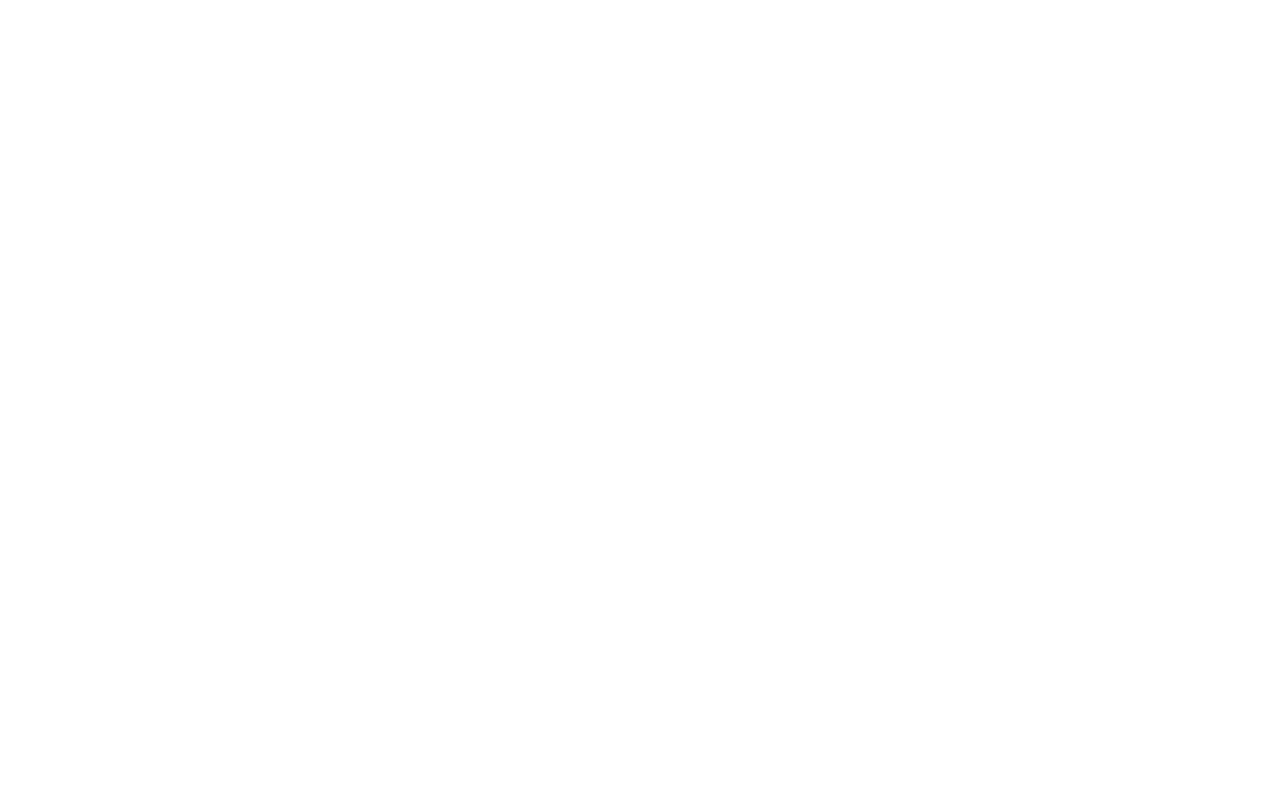
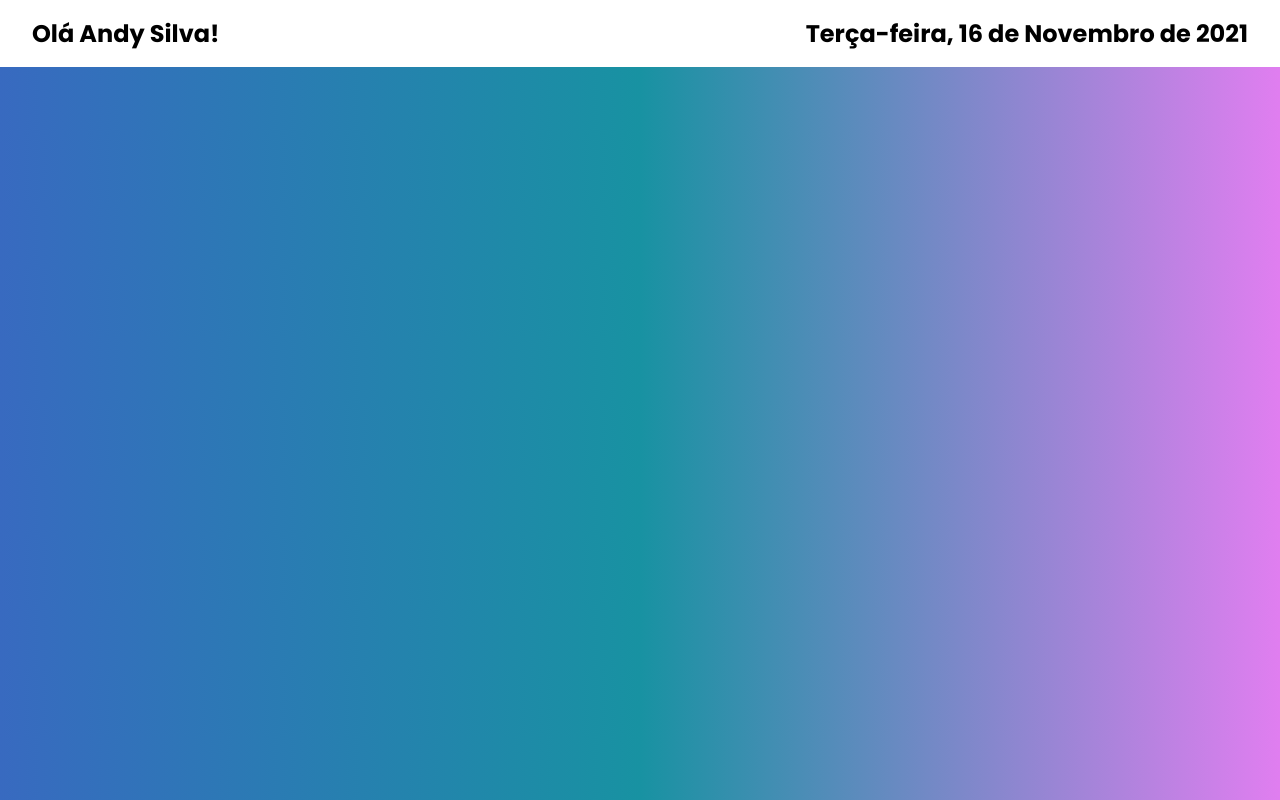
Before and after one commit to AndersonSilva94/desafio-ebytr, a React (Create React App) app in the folder client/: page /home in a window 1280 px wide. Built offline with nearby package versions, Linux system fonts and the light colour scheme.

Commit message:
feat: :rocket: cria o componente Header

```diff
--- /dev/null
+++ b/client/src/components/Header/index.tsx
@@ -0,0 +1,14 @@
+import React from 'react';
+import getDate from '../../utils/getDate';
+import { Container } from './styles';
+
+function Header() {
+  return (
+    <Container>
+      <h2>Olá Andy Silva!</h2>
+      <h2>{getDate()}</h2>
+    </Container>
+  );
+}
+
+export default Header;
--- /dev/null
+++ b/client/src/components/Header/styles.js
@@ -0,0 +1,11 @@
+import styled, { css } from 'styled-components';
+
+export const Container = styled.div`
+  ${() => css`
+    background-color: white;
+    display: flex;
+    justify-content: space-between;
+    padding: 1rem 2rem;
+    width: 100%;
+  `}
+`;
--- a/client/src/pages/Home/index.tsx
+++ b/client/src/pages/Home/index.tsx
@@ -1,10 +1,11 @@
 import React from 'react';
+import Header from '../../components/Header';
 import { Container } from './styles';
 
 function Home() {
   return (
     <Container>
-
+      <Header />
     </Container>
   );
 }
--- /dev/null
+++ b/client/src/utils/getDate.js
@@ -0,0 +1,32 @@
+const semana = [
+  'Domingo',
+  'Segunda-feira',
+  'Terça-feira',
+  'Quarta-feira',
+  'Quinta-feira',
+  'Sexta-feira',
+  'Sábado'
+];
+
+const mes = [
+  'Janeiro',
+  'Fevereiro',
+  'Março',
+  'Abril',
+  'Maio',
+  'Junho',
+  'Julho',
+  'Agosto',
+  'Setembro',
+  'Outubro',
+  'Novembro',
+  'Dezembro'
+];
+
+const getDate = () => {
+  const now = new Date();
+  const textDate = `${semana[now.getDay()]}, ${now.getDate()} de ${mes[now.getMonth()]} de ${now.getFullYear()}`;
+  return textDate;
+};
+
+module.exports = getDate;
```
